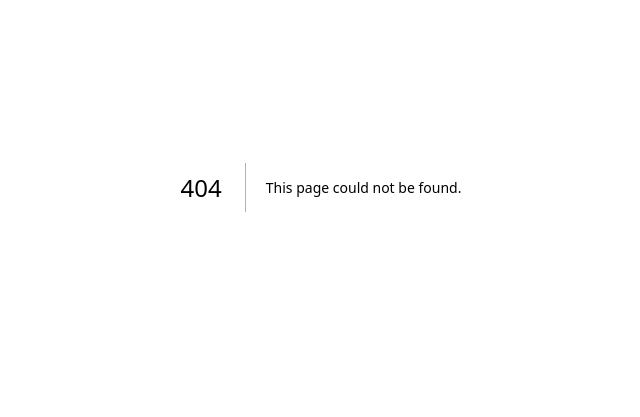
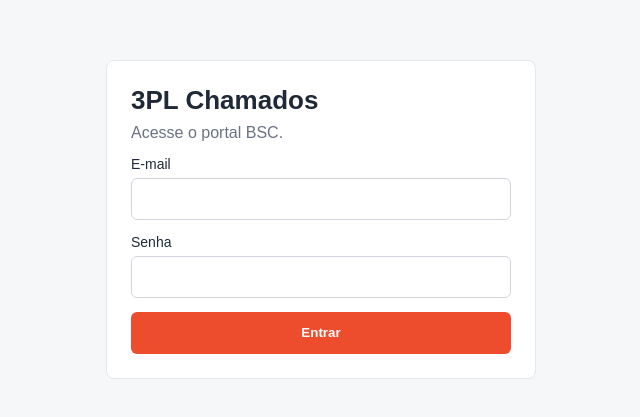
Before and after one commit to luizcarlossilva-LH-BR/chamados_3pl, a Next.js app: page /login in a window 1280 px wide. Before the commit this address had no page. Shown: the part 213-630 px from the top of the page, without its empty margins (319-959 px from the left). Built offline with nearby package versions, Linux system fonts and the light colour scheme.

Commit message:
fix: add login and dashboard routes

```diff
--- a/app/layout.tsx
+++ b/app/layout.tsx
@@ -3,7 +3,7 @@ import type { ReactNode } from 'react'
 
 export const metadata: Metadata = {
   title: '3PL Chamados',
-  description: 'Portal de suporte BSC para gestão de chamados 3PL.',
+  description: 'Portal de suporte BSC para gestao de chamados 3PL.',
 }
 
 export default function RootLayout({ children }: { children: ReactNode }) {
--- /dev/null
+++ b/app/login/page.tsx
@@ -0,0 +1,107 @@
+'use client'
+
+import { FormEvent, useState } from 'react'
+import { useRouter } from 'next/navigation'
+
+export default function LoginPage() {
+  const router = useRouter()
+  const [email, setEmail] = useState('')
+  const [senha, setSenha] = useState('')
+  const [error, setError] = useState('')
+  const [loading, setLoading] = useState(false)
+
+  async function handleSubmit(event: FormEvent<HTMLFormElement>) {
+    event.preventDefault()
+    setError('')
+    setLoading(true)
+
+    const res = await fetch('/api/auth/login', {
+      method: 'POST',
+      headers: { 'Content-Type': 'application/json' },
+      body: JSON.stringify({ email, senha }),
+    })
+
+    const data = await res.json()
+    setLoading(false)
+
+    if (!res.ok || !data.ok) {
+      setError(data.error || 'Nao foi possivel entrar.')
+      return
+    }
+
+    router.push('/dashboard')
+  }
+
+  return (
+    <main style={{
+      minHeight: '100vh',
+      display: 'grid',
+      placeItems: 'center',
+      padding: 24,
+      background: '#f6f7f9',
+      fontFamily: 'Arial, sans-serif',
+      color: '#1f2937',
+    }}>
+      <form
+        onSubmit={handleSubmit}
+        style={{
+          width: '100%',
+          maxWidth: 380,
+          display: 'grid',
+          gap: 14,
+          padding: 24,
+          border: '1px solid #e5e7eb',
+          borderRadius: 8,
+          background: '#ffffff',
+        }}
+      >
+        <div>
+          <h1 style={{ margin: 0, fontSize: 26 }}>3PL Chamados</h1>
+          <p style={{ margin: '8px 0 0', color: '#6b7280' }}>Acesse o portal BSC.</p>
+        </div>
+
+        <label style={{ display: 'grid', gap: 6, fontSize: 14 }}>
+          E-mail
+          <input
+            value={email}
+            onChange={event => setEmail(event.target.value)}
+            type="email"
+            autoComplete="email"
+            required
+            style={{ height: 40, padding: '0 12px', border: '1px solid #d1d5db', borderRadius: 6 }}
+          />
+        </label>
+
+        <label style={{ display: 'grid', gap: 6, fontSize: 14 }}>
+          Senha
+          <input
+            value={senha}
+            onChange={event => setSenha(event.target.value)}
+            type="password"
+            autoComplete="current-password"
+            required
+            style={{ height: 40, padding: '0 12px', border: '1px solid #d1d5db', borderRadius: 6 }}
+          />
+        </label>
+
+        {error ? <p style={{ margin: 0, color: '#b91c1c', fontSize: 14 }}>{error}</p> : null}
+
+        <button
+          type="submit"
+          disabled={loading}
+          style={{
+            height: 42,
+            border: 0,
+            borderRadius: 6,
+            background: '#EE4D2D',
+            color: '#ffffff',
+            fontWeight: 700,
+            cursor: loading ? 'not-allowed' : 'pointer',
+          }}
+        >
+          {loading ? 'Entrando...' : 'Entrar'}
+        </button>
+      </form>
+    </main>
+  )
+}
--- a/proxy.ts
+++ b/proxy.ts
@@ -26,7 +26,7 @@ export async function proxy(req: NextRequest) {
 
   if (!token) {
     if (pathname.startsWith('/api/')) {
-      return NextResponse.json({ ok: false, error: 'Não autenticado.' }, { status: 401 })
+      return NextResponse.json({ ok: false, error: 'Nao autenticado.' }, { status: 401 })
     }
     return NextResponse.redirect(new URL('/login', req.url))
   }
@@ -47,7 +47,7 @@ export async function proxy(req: NextRequest) {
     return NextResponse.next()
   } catch {
     if (pathname.startsWith('/api/')) {
-      return NextResponse.json({ ok: false, error: 'Sessão inválida.' }, { status: 401 })
+      return NextResponse.json({ ok: false, error: 'Sessao invalida.' }, { status: 401 })
     }
     return NextResponse.redirect(new URL('/login', req.url))
   }
```
Also changed, not shown: app/dashboard/page.tsx (added, +80 -0 lines), app/page.tsx (+3 -18 lines).
